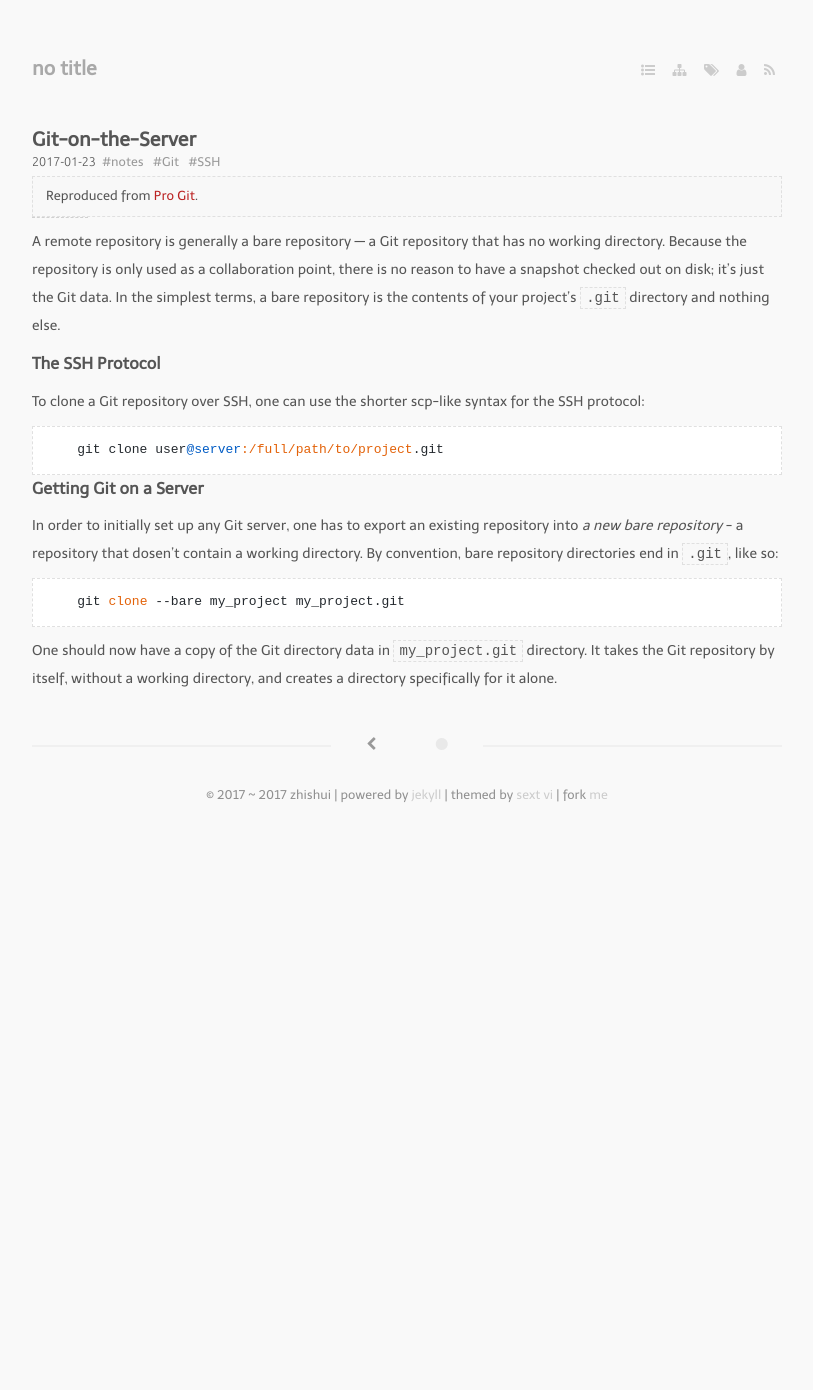
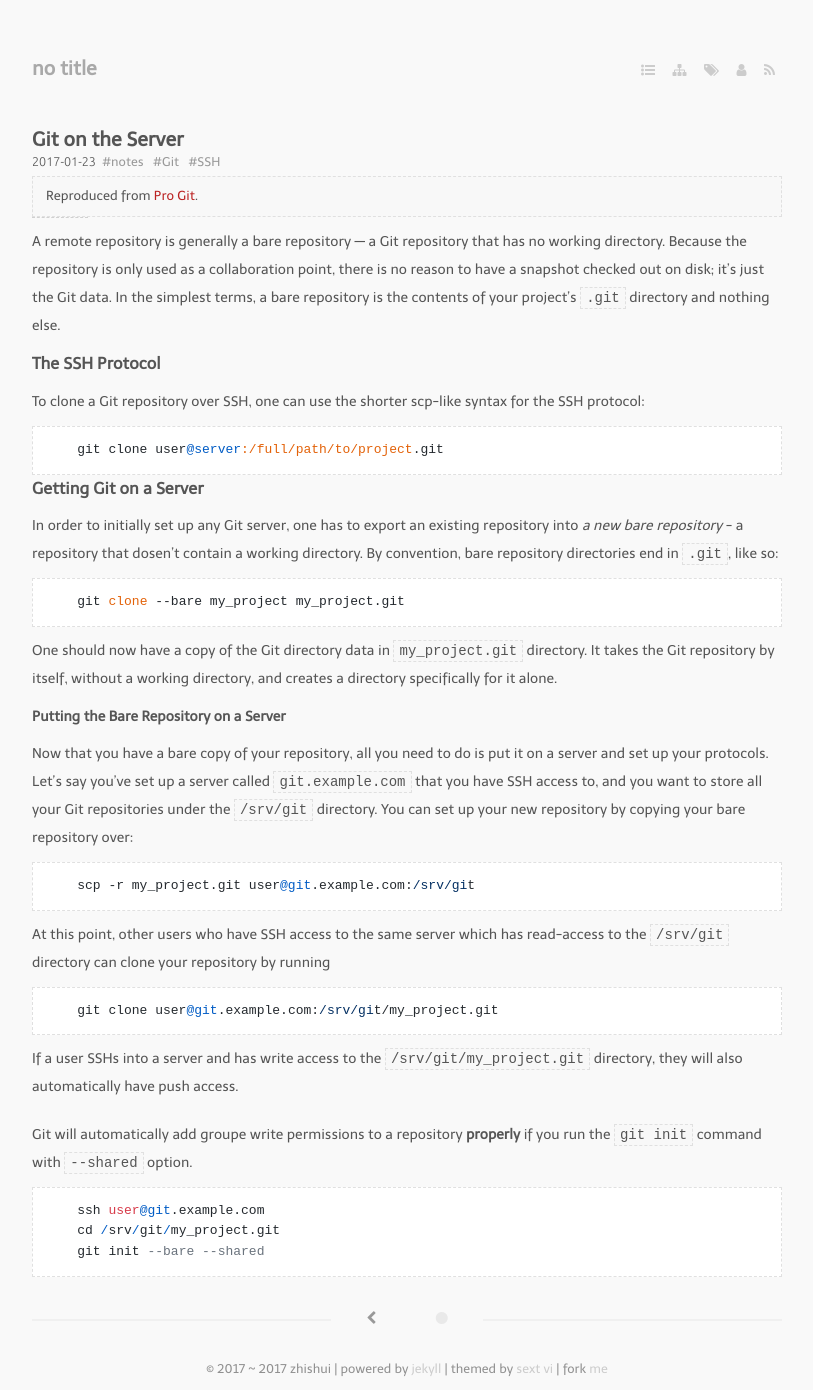
Before and after one commit to bizhishui/bizhishui.github.io, a Jekyll site: the page built from _posts/2017-01-23-Git-on-the-Server.md, in a window 1280 px wide. Shown: the whole page, without its empty margins (233-1046 px from the left). Built offline with Jekyll 4.4.1, drawn with Linux system fonts in a browser that asks for light colours; nearby versions of some CDN libraries; some web fonts are replaced; a script that is not in the unit is left out; before the commit the page ends 900 px from its top, so only the background shows below that.

Commit message:
contine on git on server post

````diff
--- a/_posts/2017-01-23-Git-on-the-Server.md
+++ b/_posts/2017-01-23-Git-on-the-Server.md
@@ -1,5 +1,5 @@
 ---
-title: Git-on-the-Server
+title: Git on the Server
 layout: post
 guid: urn:uuid:af389501-d80e-47d9-8180-9f0fd4aa549a
 categories:
@@ -36,3 +36,29 @@ contain a working directory. By convention, bare repository directories end in `
 
 One should now have a copy of the Git directory data in `my_project.git` directory. It takes the Git repository by itself, without
 a working directory, and creates a directory specifically for it alone.
+
+#### Putting the Bare Repository on a Server
+Now that you have a bare copy of your repository, all you need to do is put it on a server and set up your protocols.
+Let’s say you’ve set up a server called `git.example.com` that you have SSH access to, and you want to store all your Git repositories
+under the `/srv/git` directory. You can set up your new repository by copying your bare repository over:
+
+```
+    scp -r my_project.git user@git.example.com:/srv/git
+```
+
+At this point, other users who have SSH access to the same server which has read-access to the `/srv/git` directory can clone your repository
+by running
+
+```
+    git clone user@git.example.com:/srv/git/my_project.git
+```
+
+If a user SSHs into a server and has write access to the `/srv/git/my_project.git` directory, they will also automatically have push access.
+
+Git will automatically add groupe write permissions to a repository **properly** if you run the `git init` command with `--shared` option.
+
+```
+    ssh user@git.example.com
+    cd /srv/git/my_project.git
+    git init --bare --shared
+```
````
